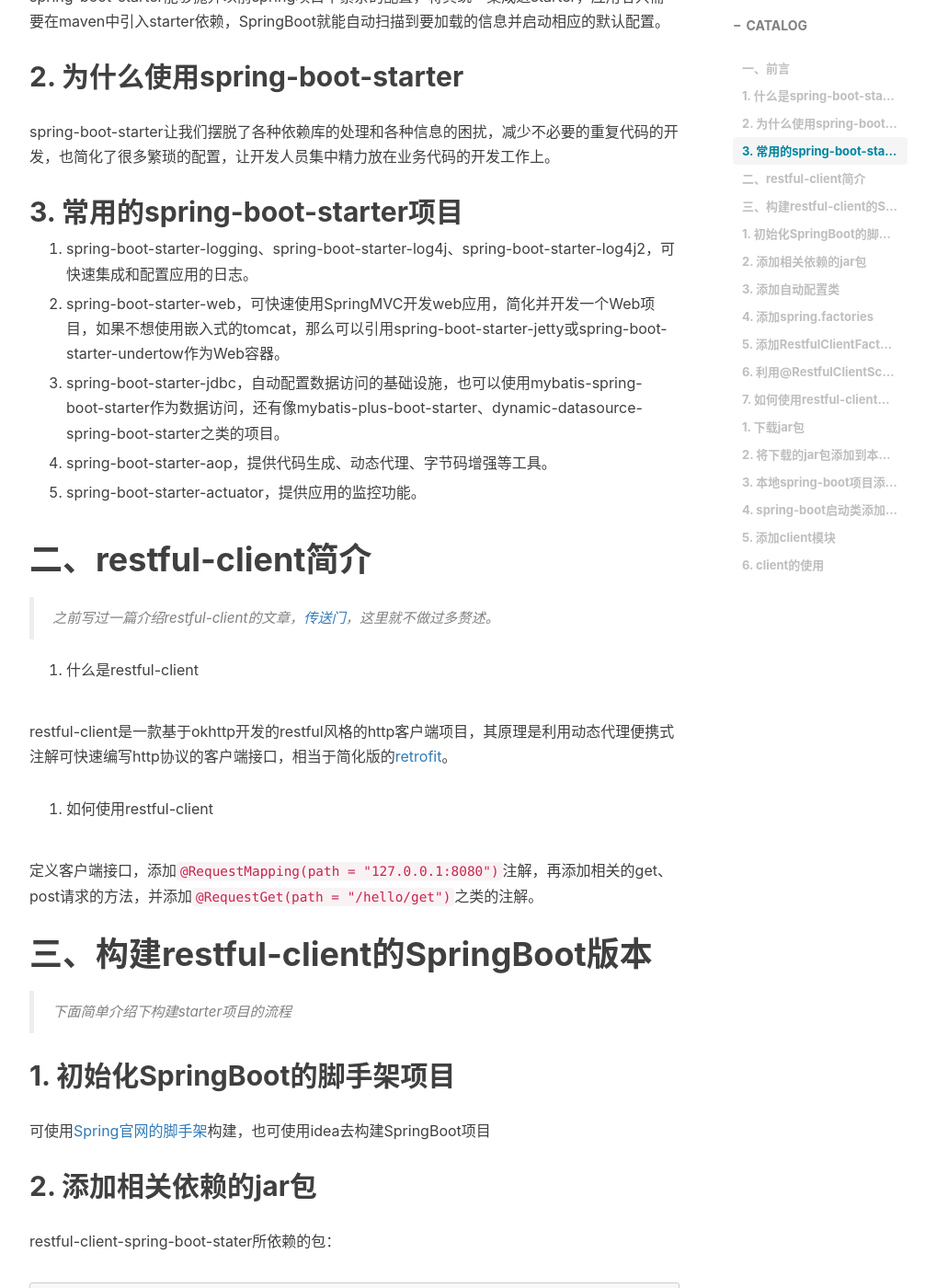
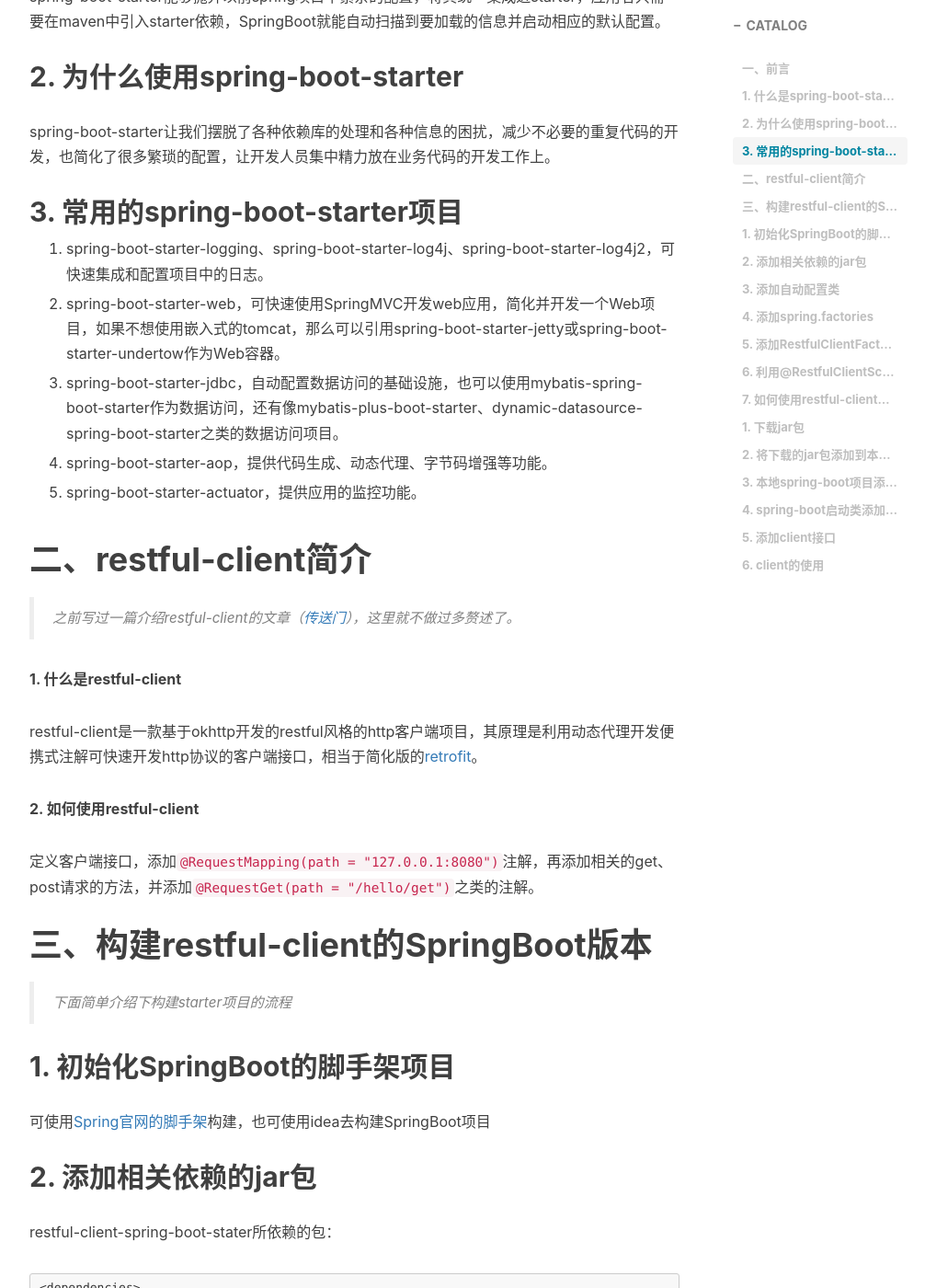
Before and after one commit to whvixd/qilixiang.github.io, a Jekyll site: the page built from _posts/2022-03-20-restful-client-spring-boot-starter.md, in a window 1280 px wide and 1400 px high, scrolled down 717 px. Shown: the whole window at 92% size, without its empty margins (233-1239 px from the left). Built offline with Jekyll 4.4.1, drawn with Linux system fonts in a browser that asks for light colours; nearby versions of some CDN libraries; comment, search, counter and statistics services are not loaded; some of the changed text lies outside the part shown.

Commit message:
添加restful-client-spring-boot-starter博客

````diff
--- a/_posts/2022-03-20-restful-client-spring-boot-starter.md
+++ b/_posts/2022-03-20-restful-client-spring-boot-starter.md
@@ -24,25 +24,26 @@ spring-boot-starter让我们摆脱了各种依赖库的处理和各种信息的
 
 ## 3. 常用的spring-boot-starter项目
 
-1. spring-boot-starter-logging、spring-boot-starter-log4j、spring-boot-starter-log4j2，可快速集成和配置应用的日志。
+1. spring-boot-starter-logging、spring-boot-starter-log4j、spring-boot-starter-log4j2，可快速集成和配置项目中的日志。
 
 2. spring-boot-starter-web，可快速使用SpringMVC开发web应用，简化并开发一个Web项目，如果不想使用嵌入式的tomcat，那么可以引用spring-boot-starter-jetty或spring-boot-starter-undertow作为Web容器。
 
-3. spring-boot-starter-jdbc，自动配置数据访问的基础设施，也可以使用mybatis-spring-boot-starter作为数据访问，还有像mybatis-plus-boot-starter、dynamic-datasource-spring-boot-starter之类的项目。
+3. spring-boot-starter-jdbc，自动配置数据访问的基础设施，也可以使用mybatis-spring-boot-starter作为数据访问，还有像mybatis-plus-boot-starter、dynamic-datasource-spring-boot-starter之类的数据访问项目。
 
-4. spring-boot-starter-aop，提供代码生成、动态代理、字节码增强等工具。
+4. spring-boot-starter-aop，提供代码生成、动态代理、字节码增强等功能。
 
 5. spring-boot-starter-actuator，提供应用的监控功能。
 
 # 二、restful-client简介
 
-> 之前写过一篇介绍restful-client的文章，[传送门](http://whvixd.com/2020/03/27/restful-client/)，这里就不做过多赘述。
+> 之前写过一篇介绍restful-client的文章（[传送门](http://whvixd.com/2020/03/27/restful-client/)），这里就不做过多赘述了。
 
-1. 什么是restful-client
+**1. 什么是restful-client**
 
-restful-client是一款基于okhttp开发的restful风格的http客户端项目，其原理是利用动态代理便携式注解可快速编写http协议的客户端接口，相当于简化版的[retrofit](https://square.github.io/retrofit/)。
+restful-client是一款基于okhttp开发的restful风格的http客户端项目，其原理是利用动态代理开发便携式注解可快速开发http协议的客户端接口，相当于简化版的[retrofit](https://square.github.io/retrofit/)。
 
-2. 如何使用restful-client
+
+**2. 如何使用restful-client**
 
 定义客户端接口，添加`@RequestMapping(path = "127.0.0.1:8080")`注解，再添加相关的get、post请求的方法，并添加`@RequestGet(path = "/hello/get")`之类的注解。
 
@@ -210,7 +214,7 @@ public class RestfulClientApplication {
 }
 ```
 
-### 5. 添加`client`模块
+### 5. 添加`client`接口
 
 ```java
 @RequestMapping(path = "192.168.22.22:8888",message = "helloClient")
````
Also changed, not shown: other parts of _posts/2022-03-20-restful-client-spring-boot-starter.md (+10 -7 lines).
